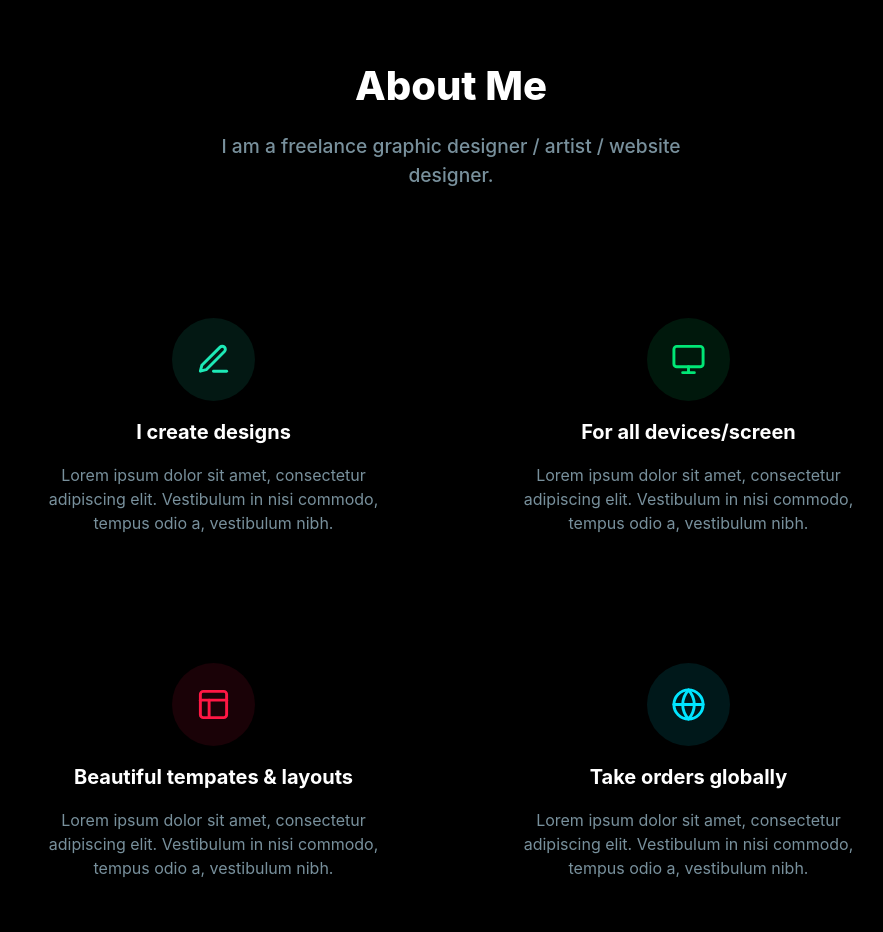
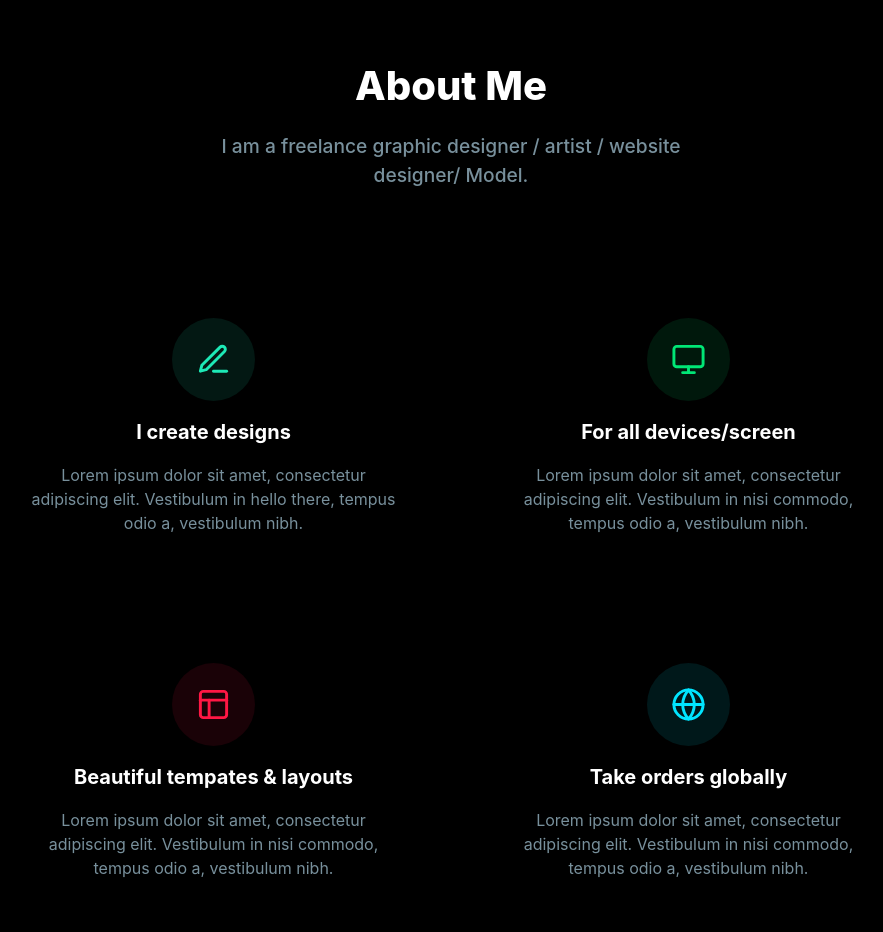
Before and after one commit to 1Aayush3/anj, a plain HTML site: page index.html in a window 1280 px wide. Shown: the part 840-1772 px from the top of the page, without its empty margins (189-1072 px from the left). Drawn offline with nearby package versions, Linux system fonts and the light colour scheme; a web font is replaced by a local one.

Commit message:
minor changes

```diff
--- a/index.html
+++ b/index.html
@@ -82,7 +82,7 @@
         <div class="row">
             <div class="col-md-6 mx-auto text-center">
                 <h2 class="heading-black">About Me</h2>
-                <p class="text-muted lead">I am a freelance graphic designer / artist / website designer.</p>
+                <p class="text-muted lead" style="text-decoration: dashed;">I am a freelance graphic designer / artist / website designer/ Model.</p>
             </div>
         </div>
         <div class="row mt-5">
@@ -96,7 +96,7 @@
                         </div>
                         <h5>I create designs</h5>
                         <p class="text-muted">Lorem ipsum dolor sit amet, consectetur adipiscing elit. Vestibulum in
-                            nisi commodo, tempus odio a, vestibulum nibh.</p>
+                            hello there, tempus odio a, vestibulum nibh.</p>
                     </div>
                     <div class="col-md-6 box">
                         <div class="icon-box box-success">
```
